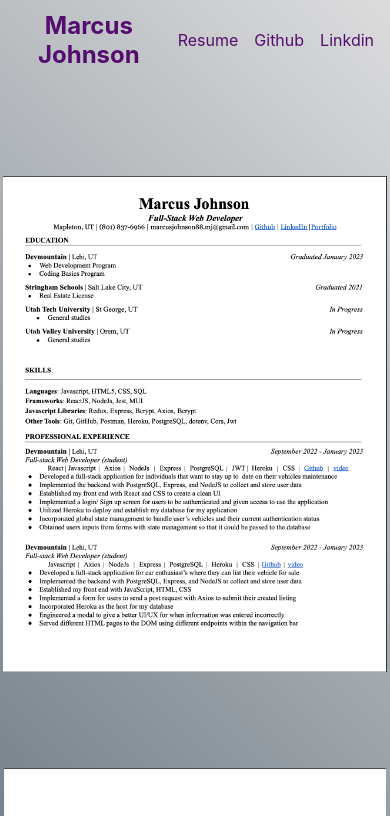
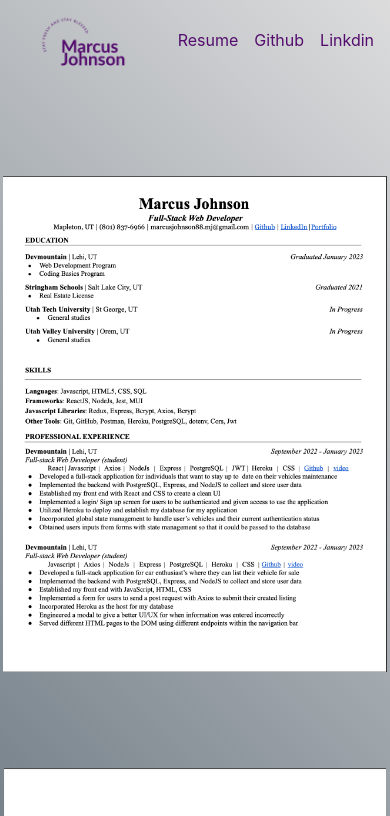
Before and after one commit to Mjthunder88/marcus-portfolio, a React (Create React App) app: page /marcus-portfolio/resume in a window 390 px wide. Shown: the top 816 px of the page. Built offline with nearby package versions, Linux system fonts and the light colour scheme.

Commit message:
added new logo and fixed responsive issue with videos

```diff
--- a/src/UI/Header.jsx
+++ b/src/UI/Header.jsx
@@ -2,13 +2,14 @@
 import { Link } from "react-router-dom";
 
 import styles from './Header.module.css'
+import logo2 from '../assets/logo-2.png'
 
 const Header = () => {
 
   return (
     <header className={styles.header}>
       <Link to="/marcus-portfolio">
-      <h1 className={styles.main_header}>Marcus Johnson</h1>
+      <img src={logo2} alt="portfolio_logo" className={styles.logo} />
       </Link>
       <div className={styles.dropdown_container}>
         <nav className={styles.menu_button}>
--- a/src/UI/Header.module.css
+++ b/src/UI/Header.module.css
@@ -1,12 +1,13 @@
 .header {
     height: 10rem;
-    padding: 3rem;
-    max-height: 12rem;
+    padding: 1rem;
+    max-height: 20rem;
     width: 100vw;
     color: #540D6E;
     background: transparent;
     display: flex;
     justify-content: space-between;
+    align-items: center;
     position: fixed;
     z-index: 100;
     padding-left: 4rem;
@@ -33,6 +34,11 @@
     font-size: 2rem;
 }
 
+.logo {
+    min-width: auto;
+    height: 16rem;
+}
+
 
 /* Respnosive Design */
 
@@ -56,4 +62,9 @@
     .main_header {
         font-size: 1.5rem;
     }
+
+    .logo {
+        min-width: auto;
+        height: 8rem;
+    }
 }
--- a/src/components/MainContent.jsx
+++ b/src/components/MainContent.jsx
@@ -2,6 +2,7 @@
 
 import styles from '../UI/MainContent.module.css'
 import fresh from '../assets/fresh.png'
+
 
 const MainContent = () => {
     return (
--- a/src/components/skills/SkillsSection.module.css
+++ b/src/components/skills/SkillsSection.module.css
@@ -17,7 +17,7 @@
 .primary_content {
     max-width: 100vw;
     padding: 0 10rem;
-    margin-top: 10rem;
+    margin-top: 18rem;
     margin-bottom: 5rem;
 }
 
@@ -45,8 +45,8 @@
 }
 
 .icons {
-    height: 9rem;
-    width: 9rem;
+    height: 7rem;
+    width: 7rem;
     padding: 0 .5rem;
 }
 
@@ -207,7 +207,8 @@
     }
 
     .project_pictures {
-        max-width: 24rem;
+        max-width: 18rem;
+        height: 12rem;
         cursor: pointer;
         box-shadow: 2px 3px 17px 6px #4C5C68;
     }
--- a/src/components/skills/SkilsSection.jsx
+++ b/src/components/skills/SkilsSection.jsx
@@ -9,8 +9,8 @@
         <article className={styles.inner_top}>
           <h1>Personal Projects</h1>
           <div className={styles.project_container}>
-          <iframe width="560" height="315" src="https://www.youtube.com/embed/CibRbGz6rNI" title="YouTube video player" allow="accelerometer; autoplay; clipboard-write; encrypted-media; gyroscope; picture-in-picture; web-share" allowFullScreen={true}></iframe>
-            <iframe width="560" height="315" src="https://www.youtube.com/embed/5eqPbm42500" title="YouTube video player" allow="accelerometer; autoplay; clipboard-write; encrypted-media; gyroscope; picture-in-picture; web-share" allowFullScreen={true}></iframe>
+          <iframe width="560" height="315" src="https://www.youtube.com/embed/CibRbGz6rNI" title="YouTube video player" allow="accelerometer; autoplay; clipboard-write; encrypted-media; gyroscope; picture-in-picture; web-share" allowFullScreen={true} className={styles.project_pictures}></iframe>
+            <iframe width="560" height="315" src="https://www.youtube.com/embed/5eqPbm42500" title="YouTube video player" allow="accelerometer; autoplay; clipboard-write; encrypted-media; gyroscope; picture-in-picture; web-share" allowFullScreen={true} className={styles.project_pictures}></iframe>
           </div>
 
         </article>
```
Also changed, not shown: src/assets/logo-2.png (added).
